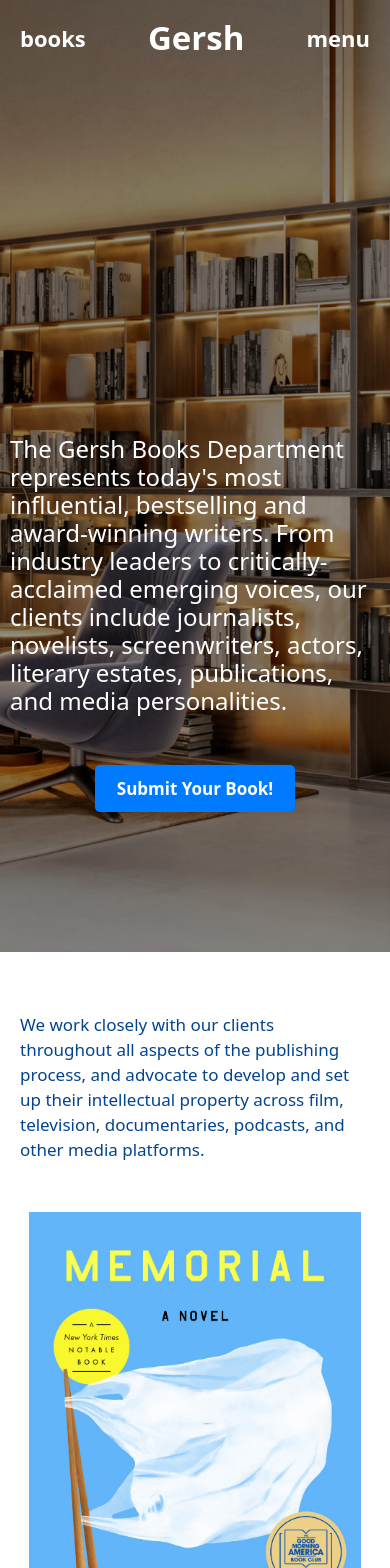
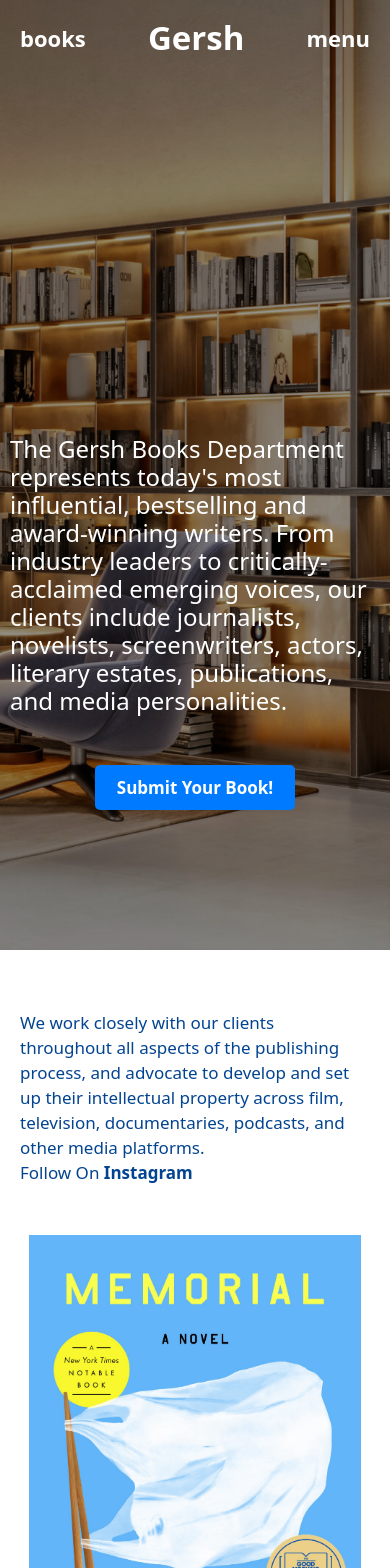
Before and after one commit to mayor-style/gersh, a React (Vite) app in the folder gersh/: page / in a window 390 px wide. Shown: the top 1568 px of the page. Built offline with nearby package versions, Linux system fonts and the light colour scheme.

Commit message:
updated the design

```diff
--- a/gersh/src/BookForm.css
+++ b/gersh/src/BookForm.css
@@ -29,7 +29,12 @@
     margin: 10px 0;
     border: dotted 1px;
     padding: 20px;
+    max-width: 100%;
     border-radius: 5px;
+  }
+
+  .notify{
+    margin: 15px 0px;
   }
 
   button[type="submit"] {
@@ -57,13 +62,14 @@
   /* General styling for the container */
   .container {
     padding: 50px 20px;
+    background-color: #0056b3;
     font-family: Arial, sans-serif;
   }
 
   /* Styling for headings */
-  h1  {
+  .container h1  {
     text-align: center;
-    color: #333;
+    color: white;
   }
 
   @media(max-width:500px){
--- a/gersh/src/BookForm.jsx
+++ b/gersh/src/BookForm.jsx
@@ -47,7 +47,7 @@
         setNotify('Submitted! Within 24 to 48 hours you should get a feedback from us via email!');
         setTimeout(() => {
         navigate('/');
-        }, 3000);
+        }, 5000);
       } else {
         console.error('Submission failed with status:', response.status);
         setNotify('Submission failed, please try again later!');
@@ -95,8 +95,8 @@
           </div>
 
           <textarea name="notes" placeholder="Additional Notes" onChange={handleChange} />
+          <div className="notify"> <strong>{notify}</strong></div>
 
-          <strong>{notify}</strong>
           <button type="submit">Submit</button>
         </form>
       </div>
--- a/gersh/src/BookPage.jsx
+++ b/gersh/src/BookPage.jsx
@@ -93,7 +93,8 @@
     <section>
       <div className="works">
       <div className="subheading">
-        <p>We work closely with our clients throughout all aspects of the publishing process, and advocate to develop and set up their intellectual property across film, television, documentaries, podcasts, and other media platforms. <br/>
+        <p>We work closely with our clients throughout all aspects of the publishing process, and advocate to develop and set up their intellectual property across film, television, documentaries, podcasts, and other media platforms.
+          <br />Follow On <strong> <a href="https://www.instagram.com/gershbooks/">Instagram</a></strong>
 
         </p>
 
--- a/gersh/src/book.css
+++ b/gersh/src/book.css
@@ -60,7 +60,7 @@
     font-weight: 600;
     border: none;
     border-radius: 5px;
-    padding: 12px 22px;
+    padding: 11px 22px;
     background-color: #007bff;
     cursor: pointer;
 }
@@ -204,7 +204,12 @@
         font-weight: 500;
         margin-bottom: 50px;
         line-height: 25px;
+    }
 
+    .works .subheading a{
+        text-decoration: none;
+        color:#034491 ;
+        cursor: pointer;
     }
 
     .works .bookImgs{
```
